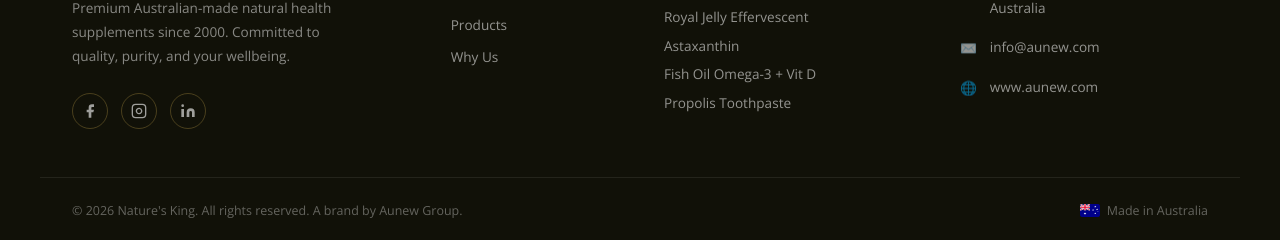
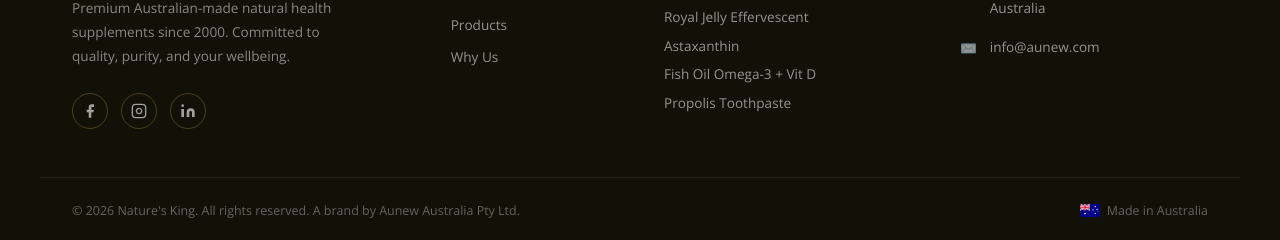
Before and after one commit to david08170129/naturesking-website, a React (Vite) app: page / in a window 1280 px wide. Shown: the part 4838-5078 px from the top of the page. Built offline with nearby package versions, Linux system fonts and the light colour scheme.

Commit message:
Update footer company details

```diff
--- a/src/components/Footer.jsx
+++ b/src/components/Footer.jsx
@@ -63,15 +63,11 @@ const Footer = () => {
             <span className="contact-icon">✉️</span>
             <a href="mailto:info@aunew.com">info@aunew.com</a>
           </div>
-          <div className="contact-item">
-            <span className="contact-icon">🌐</span>
-            <a href="https://www.aunew.com" target="_blank" rel="noopener noreferrer">www.aunew.com</a>
-          </div>
         </div>
       </div>
 
       <div className="footer-bottom">
-        <p>&copy; {new Date().getFullYear()} Nature's King. All rights reserved. A brand by Aunew Group.</p>
+        <p>&copy; {new Date().getFullYear()} Nature's King. All rights reserved. A brand by Aunew Australia Pty Ltd.</p>
         <p className="footer-made">
           <img className="footer-flag" src={`${import.meta.env.BASE_URL}australia-flag.svg`} alt="" aria-hidden="true" />
           <span>Made in Australia</span>
```
